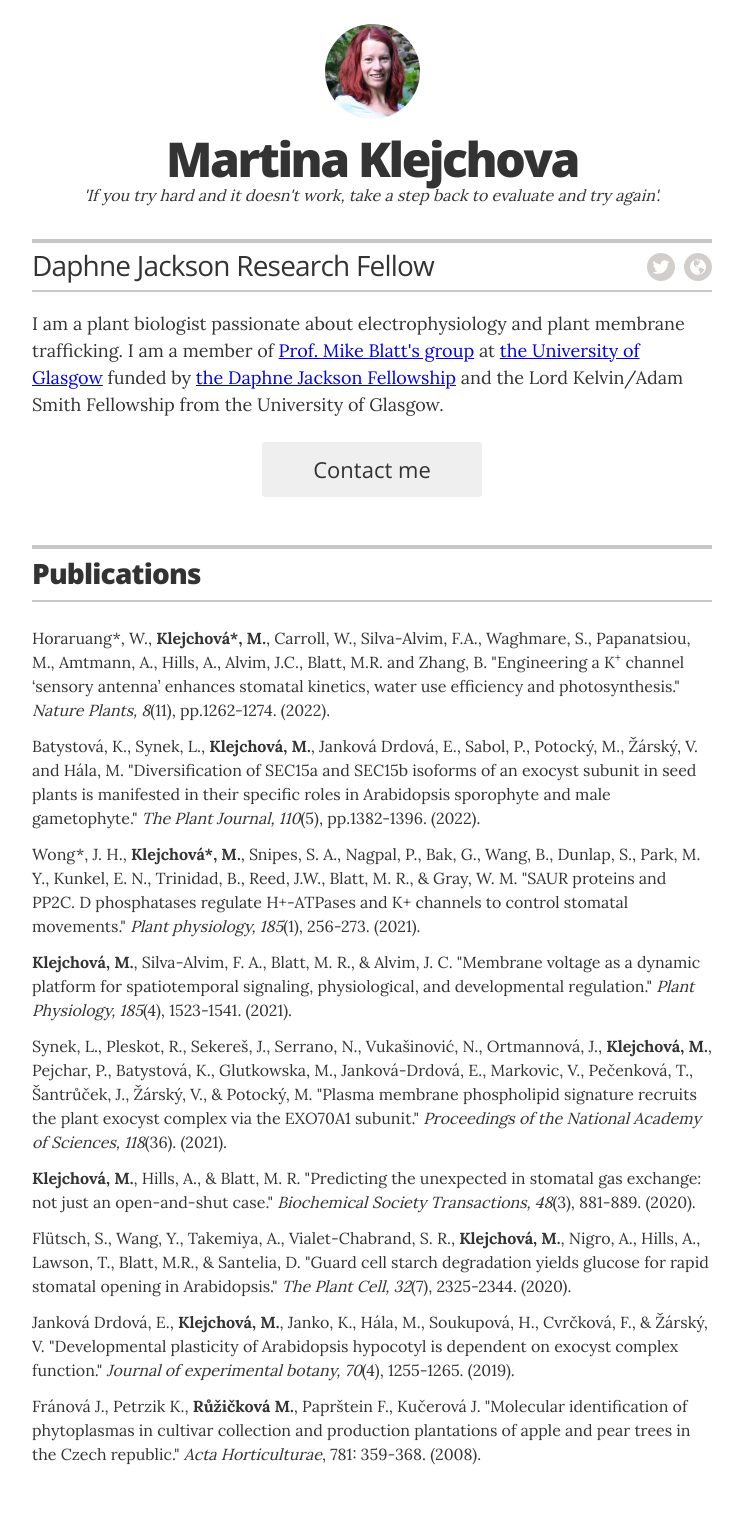
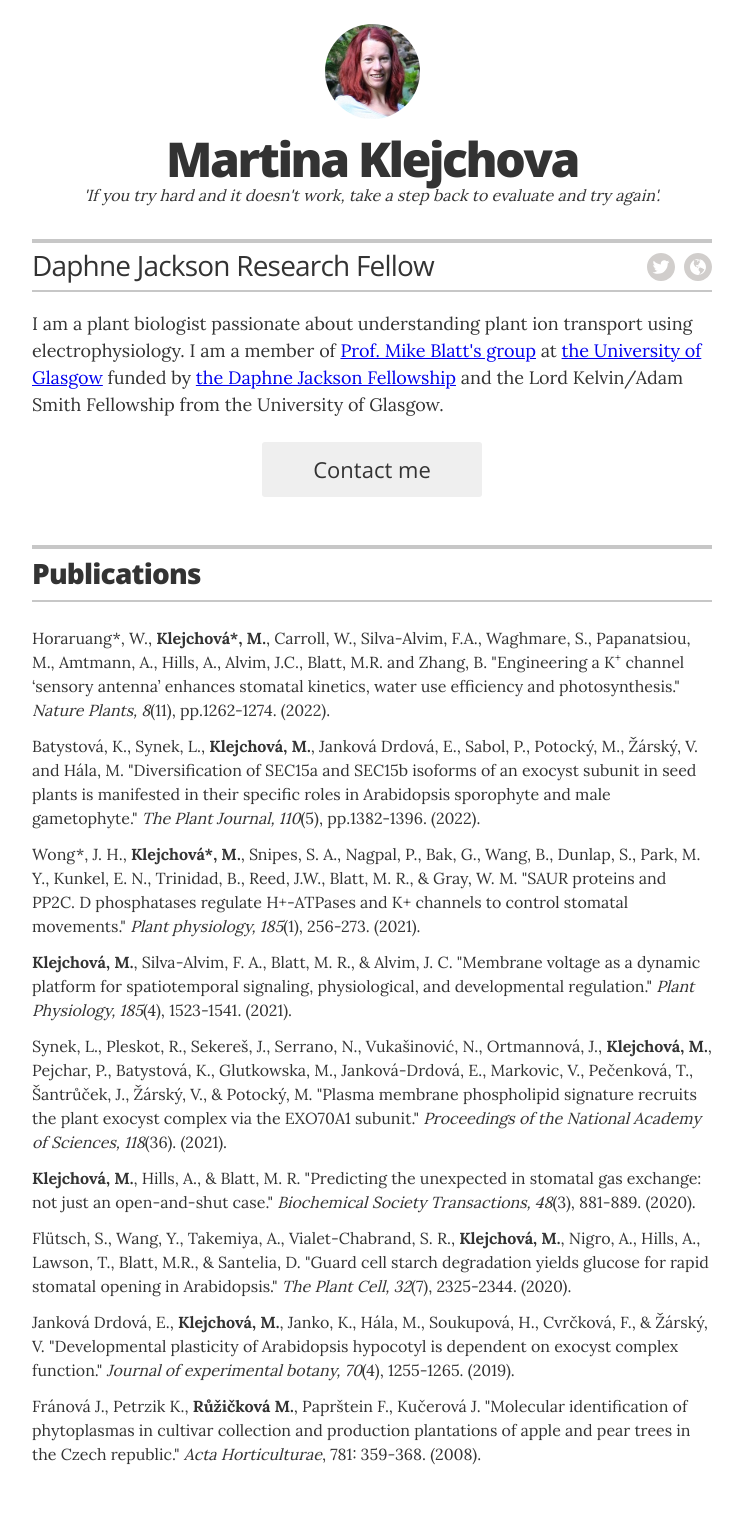
Before and after one commit to martinaklejchova/martinaklejchova.github.io, a Jekyll site: the page built from index.html, in a window 1280 px wide. Shown: the whole page, without its empty margins (268-1011 px from the left). Built offline with Jekyll 4.4.1, drawn with Linux system fonts in a browser that asks for light colours.

Commit message:
Update _config.yml

```diff
--- a/_config.yml
+++ b/_config.yml
@@ -18,7 +18,7 @@ resume_contact_email:           "martinakruzickova@gmail.com"
 
 resume_header_intro: "
   <p>
-    I am a plant biologist passionate about electrophysiology and plant membrane trafficking.
+    I am a plant biologist passionate about understanding plant ion transport using electrophysiology.
     I am a member of <a href='https://plantscienceglasgow.org/mike-blatt/#people'>Prof. Mike Blatt's group</a> at <a href='https://plantscienceglasgow.org/'>the University of Glasgow</a> funded by <a href='https://daphnejackson.org/fellow/dr-martina-klejchova/'>the Daphne Jackson Fellowship</a> and the Lord Kelvin/Adam Smith Fellowship from the University of Glasgow.
   </p>"
 
```
